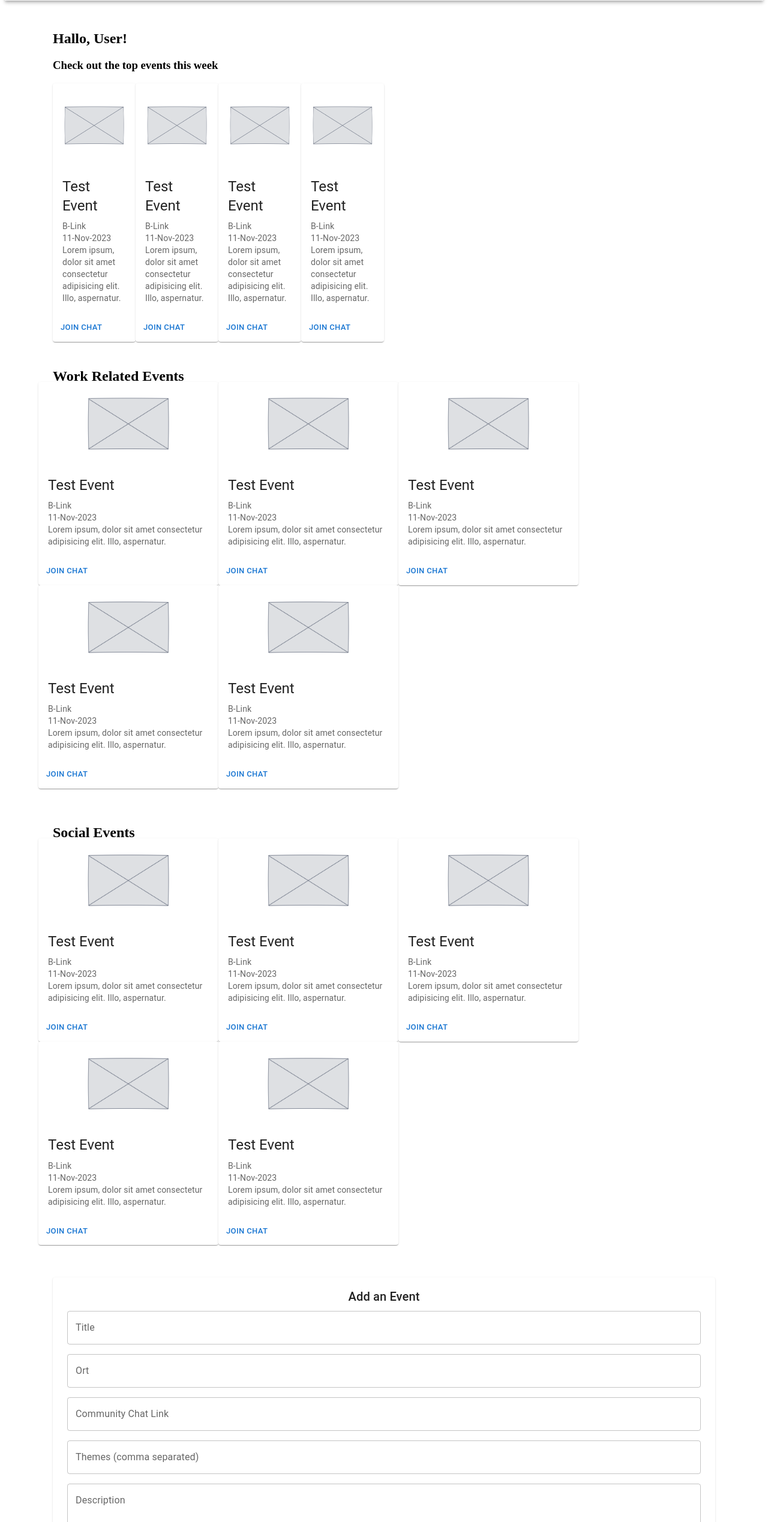
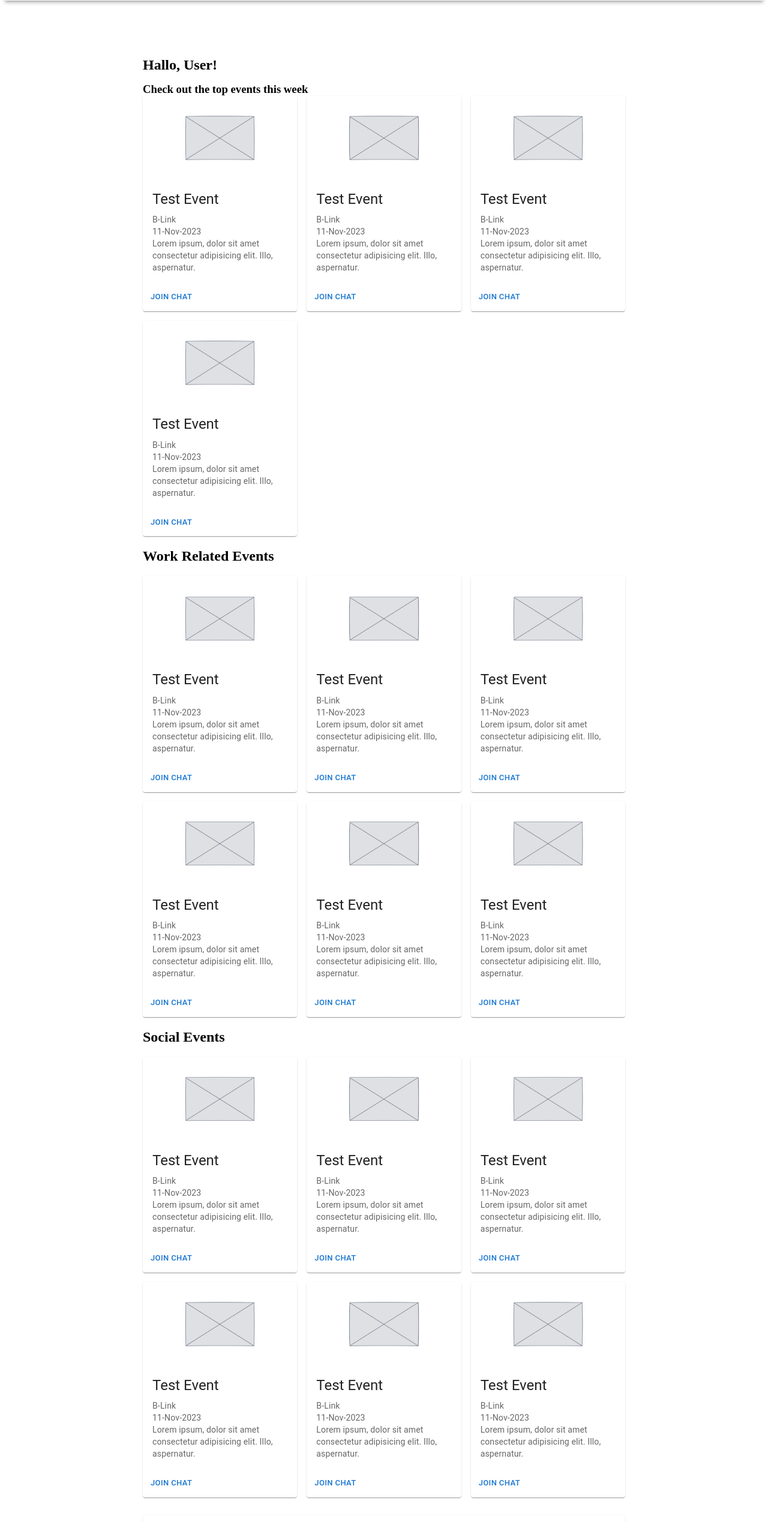
Before and after one commit to KartikChinda/version-1-b-link, a React (Create React App) app in the folder client/: page / in a window 1280 px wide. Shown: the part 148-2686 px from the top of the page at 60% size. Built offline with nearby package versions, Linux system fonts and the light colour scheme.

Commit message:
fixed event grid

```diff
--- a/client/src/Components/Events/EventApp.js
+++ b/client/src/Components/Events/EventApp.js
@@ -15,22 +15,27 @@ const EventApp = () => {
   const classes = useStyles();
   return (
     <ThemeProvider theme={theme}>
-            <AppBar className={classes.appBar} position="static" style={{ background: '#FAFAFA' }}>
-                {/* <Typography className={classes.heading} variant="h3" >Events</Typography> */}
-                <img src={blinklogo} alt="icon" height="63" className={classes.image} />
+      <AppBar
+        className={classes.appBar}
+        position='static'
+        style={{ background: '#FAFAFA' }}
+      >
+        <img src={blinklogo} alt='icon' height='63' className={classes.image} />
         <SettingsIcon color='disabled' />
         <AccountCircleIcon color='disabled' />
       </AppBar>
-            <Container maxWidth="lg">
-
-                <Grow in>
+      <Container sx={{ py: 8 }} maxWidth='md'>
         <Container>
-                        <Grid container justify="space-between" alignItems="stretch" spacing={3}>
-                            <Grid item xs={12} sm={12}>
-
+          <Grid
+            container
+            justify='space-between'
+            alignItems='stretch'
+            direction='row'
+          >
+            <Grid container>
               <TopEvents />
             </Grid>
-                            <Grid item xs={12} sm={12}>
+            <Grid container>
               <Events />
             </Grid>
             <Grid item xs={12} sm={12}>
@@ -38,10 +43,9 @@ const EventApp = () => {
             </Grid>
           </Grid>
         </Container>
-                </Grow>
       </Container>
     </ThemeProvider>
-    )
-}
+  );
+};
 
 export default EventApp;
--- a/client/src/Components/Events/components/Events/Event/Event.js
+++ b/client/src/Components/Events/components/Events/Event/Event.js
@@ -9,33 +9,33 @@ import image from '../../../../../images/eventcard.png';
 
 const Event = (props) => {
   return (
-        <Card sx={{ maxWidth: 300 }}>
+    <Card sx={{ maxWidth: 400 }}>
       <CardMedia
-                component="img"
-                height="140"
+        component='img'
+        height='140'
         image={image}
-                alt="green iguana"
+        alt='green iguana'
       />
       <CardContent>
-                <Typography gutterBottom variant="h5" component="div">
+        <Typography gutterBottom variant='h5' component='div'>
           Test Event
         </Typography>
-                <Typography variant="body2" color="text.secondary">
+        <Typography variant='body2' color='text.secondary'>
           B-Link
         </Typography>
-                <Typography variant="body2" color="text.secondary">
+        <Typography variant='body2' color='text.secondary'>
           11-Nov-2023
         </Typography>
-                <Typography variant="body2" color="text.secondary">
-                    Lorem ipsum, dolor sit amet consectetur adipisicing elit. Illo, aspernatur.
+        <Typography variant='body2' color='text.secondary'>
+          Lorem ipsum, dolor sit amet consectetur adipisicing elit. Illo,
+          aspernatur.
         </Typography>
       </CardContent>
       <CardActions>
-                <Button size="small">Join Chat</Button>
-
+        <Button size='small'>Join Chat</Button>
       </CardActions>
     </Card>
   );
-}
+};
 
 export default Event;
--- a/client/src/Components/Events/components/Events/Events.js
+++ b/client/src/Components/Events/components/Events/Events.js
@@ -8,27 +8,50 @@ const Events = () => {
   return (
     <>
       <h2>Work Related Events</h2>
-            <Grid className={classes.mainContainer} container alignItems="stretch" spacing={3}>
-                <Event />
-                <Event />
-                <Event />
-                <Event />
+      <Grid className={classes.mainContainer} container spacing={2} xl={12}>
+        <Grid item xs={6} md={4} lg={4} xl={2}>
           <Event />
         </Grid>
-            <div className={classes.break}>
-
-            </div>
-            <h2>Social Events</h2>
-            <Grid className={classes.mainContainer} container alignItems="stretch" spacing={3}>
-                <Event />
-                <Event />
-                <Event />
-                <Event />
+        <Grid item xs={6} md={4} lg={4} xl={2}>
           <Event />
         </Grid>
+        <Grid item xs={6} md={4} lg={4} xl={2}>
+          <Event />
+        </Grid>
+        <Grid item xs={6} md={4} lg={4} xl={2}>
+          <Event />
+        </Grid>
+        <Grid item xs={6} md={4} lg={4} xl={2}>
+          <Event />
+        </Grid>
+        <Grid item xs={6} md={4} lg={4} xl={2}>
+          <Event />
+        </Grid>
+      </Grid>
+      <div className={classes.break}></div>
+      <h2>Social Events</h2>
+      <Grid className={classes.mainContainer} container spacing={2} xl={12}>
+        <Grid item xs={6} md={4} lg={4} xl={2}>
+          <Event />
+        </Grid>
+        <Grid item xs={6} md={4} lg={4} xl={2}>
+          <Event />
+        </Grid>
+        <Grid item xs={6} md={4} lg={4} xl={2}>
+          <Event />
+        </Grid>
+        <Grid item xs={6} md={4} lg={4} xl={2}>
+          <Event />
+        </Grid>
+        <Grid item xs={6} md={4} lg={4} xl={2}>
+          <Event />
+        </Grid>
+        <Grid item xs={6} md={4} lg={4} xl={2}>
+          <Event />
+        </Grid>
+      </Grid>
+    </>
+  );
+};
 
-        </>
-    )
-}
-
-export default Events
+export default Events;
--- a/client/src/Components/Events/components/Events/TopEvents/TopEvents.js
+++ b/client/src/Components/Events/components/Events/TopEvents/TopEvents.js
@@ -1,25 +1,36 @@
-import React from 'react'
+import React from 'react';
 import Event from '../Event/Event';
 import useStyles from './styles';
-import { Grid } from '@mui/material';
+import { Grid, Stack } from '@mui/material';
+import { createTheme } from '@mui/material';
+
+// const theme = createTheme();
 
 const TopEvents = () => {
   const classes = useStyles();
   return (
     <>
+      <Stack spacing={2}>
         <h2>Hallo, User!</h2>
         <h3>Check out the top events this week</h3>
-            <Grid item xs={12} sm={6} md={6} className={classes.mainContainer}>
+      </Stack>
+
+      <Grid container spacing={2} xl={12}>
+        <Grid item xs={6} md={4} lg={4} xl={2}>
           <Event />
+        </Grid>
+        <Grid item xs={6} md={4} lg={4} xl={2}>
           <Event />
+        </Grid>
+        <Grid item xs={6} md={4} lg={4} xl={2}>
           <Event />
+        </Grid>
+        <Grid item xs={6} md={4} lg={4} xl={2}>
           <Event />
+        </Grid>
+      </Grid>
+    </>
+  );
+};
 
-            </Grid>
-
-
-        </>
-    )
-}
-
-export default TopEvents
+export default TopEvents;
--- a/client/src/Components/Events/components/Events/TopEvents/styles.js
+++ b/client/src/Components/Events/components/Events/TopEvents/styles.js
@@ -3,7 +3,7 @@ import { makeStyles } from '@mui/styles';
 export default makeStyles((theme) => ({
   mainContainer: {
     display: 'flex',
-        direction: 'row',
+    direction: 'row-reverse',
     justifyContent: 'space-between',
     alignItems: 'center',
   },
@@ -13,5 +13,4 @@ export default makeStyles((theme) => ({
   actionDiv: {
     textAlign: 'center',
   },
-
 }));
```
Lines whose indentation alone changed are shown as unchanged.
